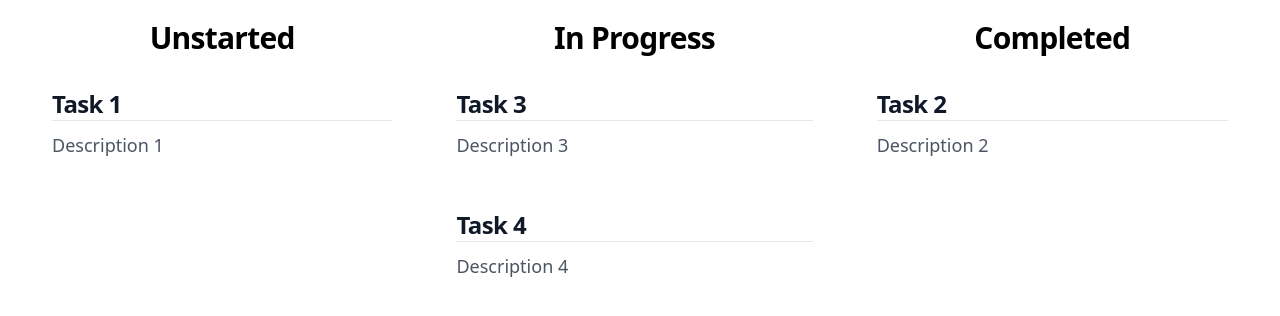
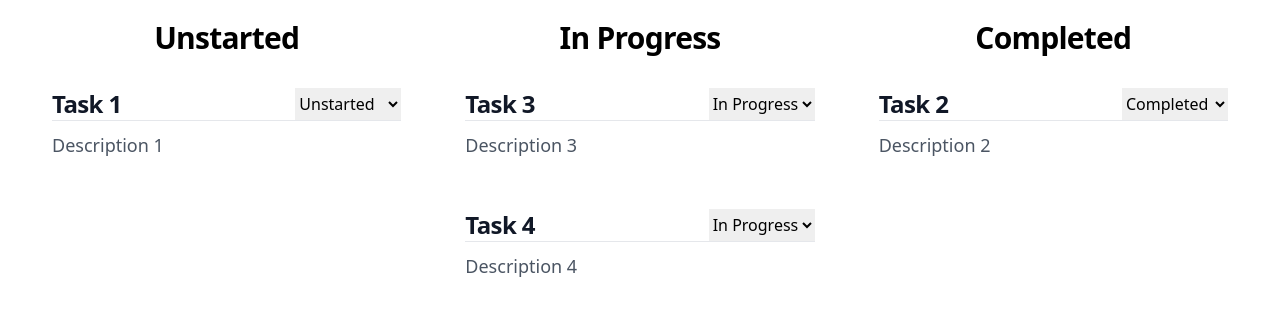
Before and after one commit to samuelsilvadev/kanban-board, a React (Create React App) app: page / in a window 1280 px wide. Shown: the top 316 px of the page. Built offline with nearby package versions, Linux system fonts and the light colour scheme.

Commit message:
feat: display selector with status on each task (#3)

```diff
--- a/src/components/Task.tsx
+++ b/src/components/Task.tsx
@@ -1,15 +1,26 @@
-type TaskProps = { title: string; description?: string };
+import { STATUS_MAPPER } from "../consts/statuses";
 
-export function Task({ title, description }: TaskProps) {
+type TaskProps = { title: string; description?: string; status?: string };
+
+const noop = () => void 0;
+
+export function Task({ title, description, status }: TaskProps) {
   return (
     <article className="p-4">
-      <header>
+      <header className="flex justify-between">
         <h1
           data-testid="task-title"
           className="text-2xl font-bold tracking-tight text-gray-900"
         >
           {title}
         </h1>
+        <select value={status} onChange={noop}>
+          {Array.from(STATUS_MAPPER.entries()).map(([value, key]) => (
+            <option key={key} value={key}>
+              {value}
+            </option>
+          ))}
+        </select>
       </header>
       <hr />
       {description && (
--- a/src/components/TaskList.tsx
+++ b/src/components/TaskList.tsx
@@ -1,9 +1,9 @@
 import type { TaskModel } from "../types/task";
 import { Task } from "./Task";
 
-type TaskListProps = { title: string; tasks: TaskModel[] };
+type TaskListProps = { title: string; tasks: TaskModel[]; status?: string };
 
-export function TaskList({ title, tasks }: TaskListProps) {
+export function TaskList({ title, tasks, status }: TaskListProps) {
   return (
     <article>
       <h1 className="text-3xl font-bold tracking-tight text-center mb-4">
@@ -12,7 +12,7 @@ export function TaskList({ title, tasks }: TaskListProps) {
       <ul>
         {tasks.map(({ title, description, id }) => (
           <li key={id} className="mb-4 last:mb-0">
-            <Task title={title} description={description} />
+            <Task title={title} description={description} status={status} />
           </li>
         ))}
       </ul>
--- /dev/null
+++ b/src/consts/statuses.ts
@@ -0,0 +1,7 @@
+export const STATUS_MAPPER = new Map([
+  ["Unstarted", "OPEN"],
+  ["In Progress", "IN_PROGRESS"],
+  ["Completed", "DONE"],
+]);
+
+export const TASK_STATUSES = Array.from(STATUS_MAPPER.keys());
--- a/src/pages/Tasks.tsx
+++ b/src/pages/Tasks.tsx
@@ -1,11 +1,6 @@
 import { TaskList } from "../components/TaskList";
+import { STATUS_MAPPER, TASK_STATUSES } from "../consts/statuses";
 import { TaskModel } from "../types/task";
-
-const STATUS_MAPPER = new Map([
-  ["Unstarted", "OPEN"],
-  ["In Progress", "IN_PROGRESS"],
-  ["Completed", "DONE"],
-]);
 
 const tasks: TaskModel[] = [
   { id: "1", title: "Task 1", description: "Description 1", status: "OPEN" },
@@ -24,18 +19,20 @@ const tasks: TaskModel[] = [
   },
 ];
 
-const TASK_STATUSES = Array.from(STATUS_MAPPER.keys());
-
 export function Tasks() {
   const renderTaskList = (status: string) => {
-    const normalizedStatus = STATUS_MAPPER.get(status);
+    const statusIdentifier = STATUS_MAPPER.get(status);
     const tasksByStatus = tasks.filter(
-      (task) => task.status === normalizedStatus
+      (task) => task.status === statusIdentifier
     );
 
     return (
       <li className="flex-grow py-4 md:py-0 md:px-4" key={status}>
-        <TaskList title={status} tasks={tasksByStatus} />
+        <TaskList
+          title={status}
+          tasks={tasksByStatus}
+          status={statusIdentifier}
+        />
       </li>
     );
   };
```
Also changed, not shown: 1 other file (tests, documents, lock files or other folders).
